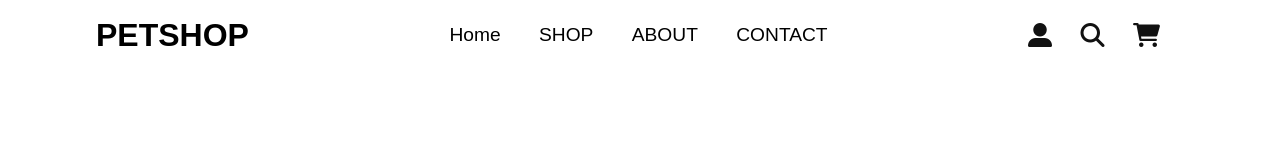
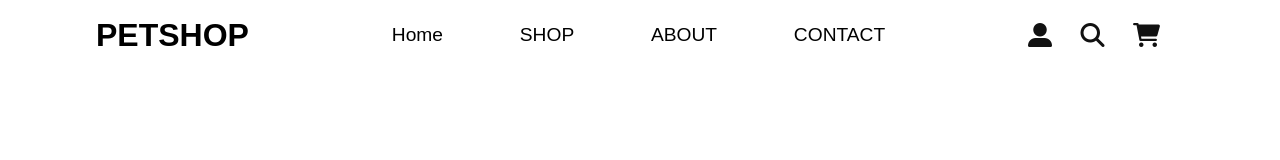
Before and after one commit to gpv3000/gpv3000.github.io, a plain HTML site: page index.html in a window 1280 px wide. Drawn offline with Linux system fonts and the light colour scheme.

Commit message:
menu desktop -modificacion

```diff
--- a/estilos.css
+++ b/estilos.css
@@ -40,8 +40,6 @@
     left: -250px;
     height: 100vh;
     background-color: #222;
-    padding-left: 1em;
-    padding-right: 1em;
     padding-top: 80px;
     width: 200px;
     will-change: left;
@@ -66,7 +64,7 @@
     font-size: 1.2em;
     text-decoration: none;
     display: block;
-    padding: 0.5em 1em;
+    padding: 0.5em 2em;
     color: #eee;
 }
 
```
